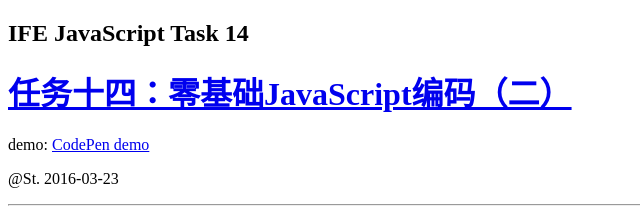
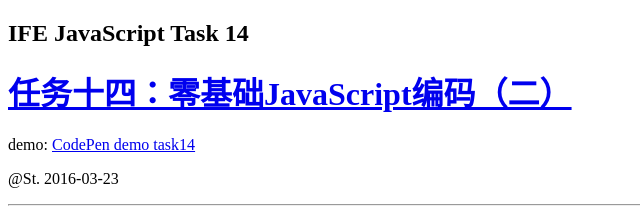
Before and after one commit to houzp/ifeHomework, a plain HTML site: page task14.html in a window 1280 px wide. Shown: the top 222 px of the page, 0-640 px from the left. Drawn offline with Linux system fonts and the light colour scheme.

Commit message:
Update task14.html

```diff
--- a/task14.html
+++ b/task14.html
@@ -12,7 +12,7 @@
     <!-- intro -->
     <h2>IFE JavaScript Task 14</h2>
     <h1><a href="http://ife.baidu.com/task/detail?taskId=14">任务十四：零基础JavaScript编码（二）</a></h1>
-    <p>demo: <a href="http://codepen.io/superwoods/pen/KzmNeO">CodePen demo</a></p>
+    <p>demo: <a href="http://codepen.io/superwoods/pen/KzmNeO">CodePen demo task14</a></p>
     <p>@St. 2016-03-23</p>
     <hr>
     <!-- html -->
```
